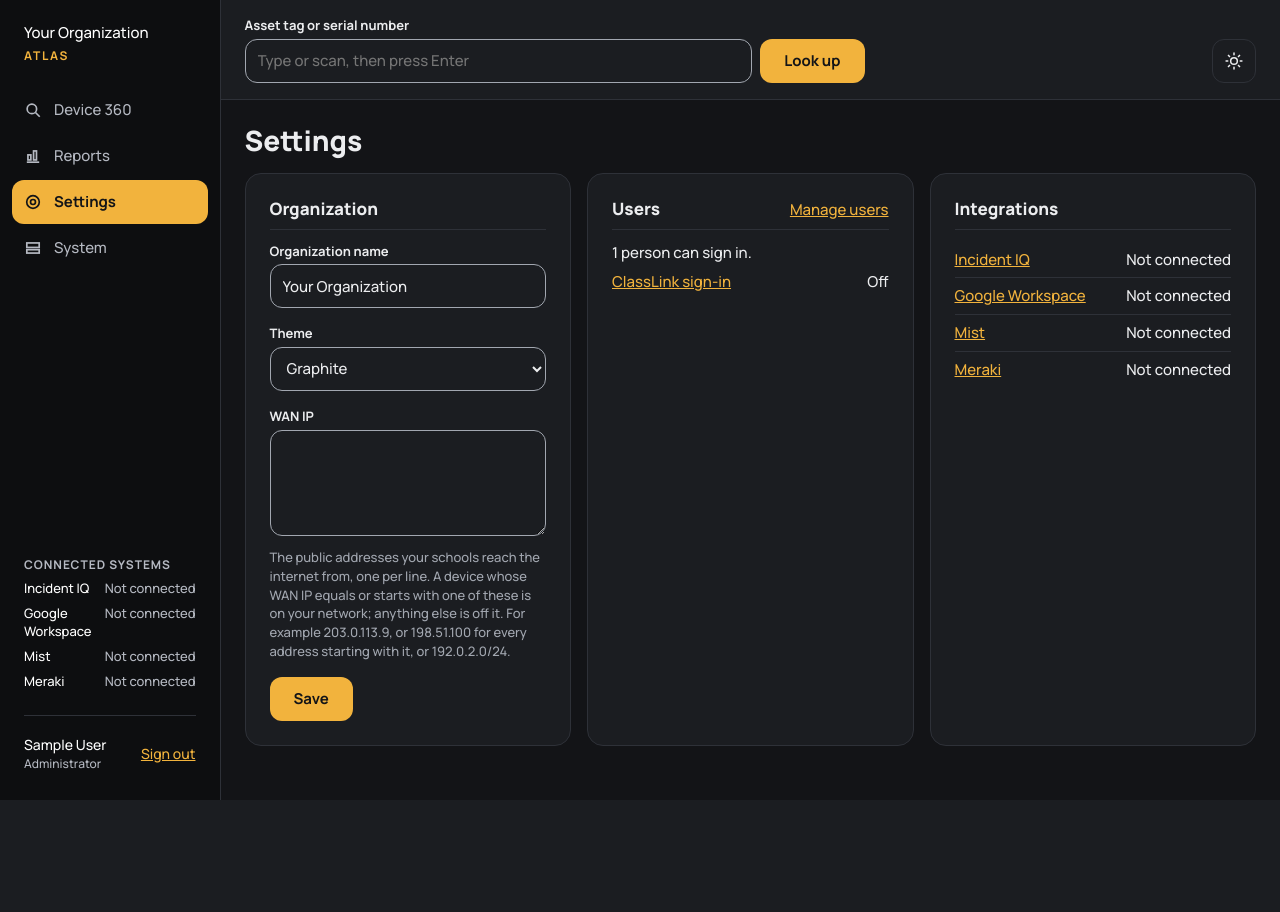
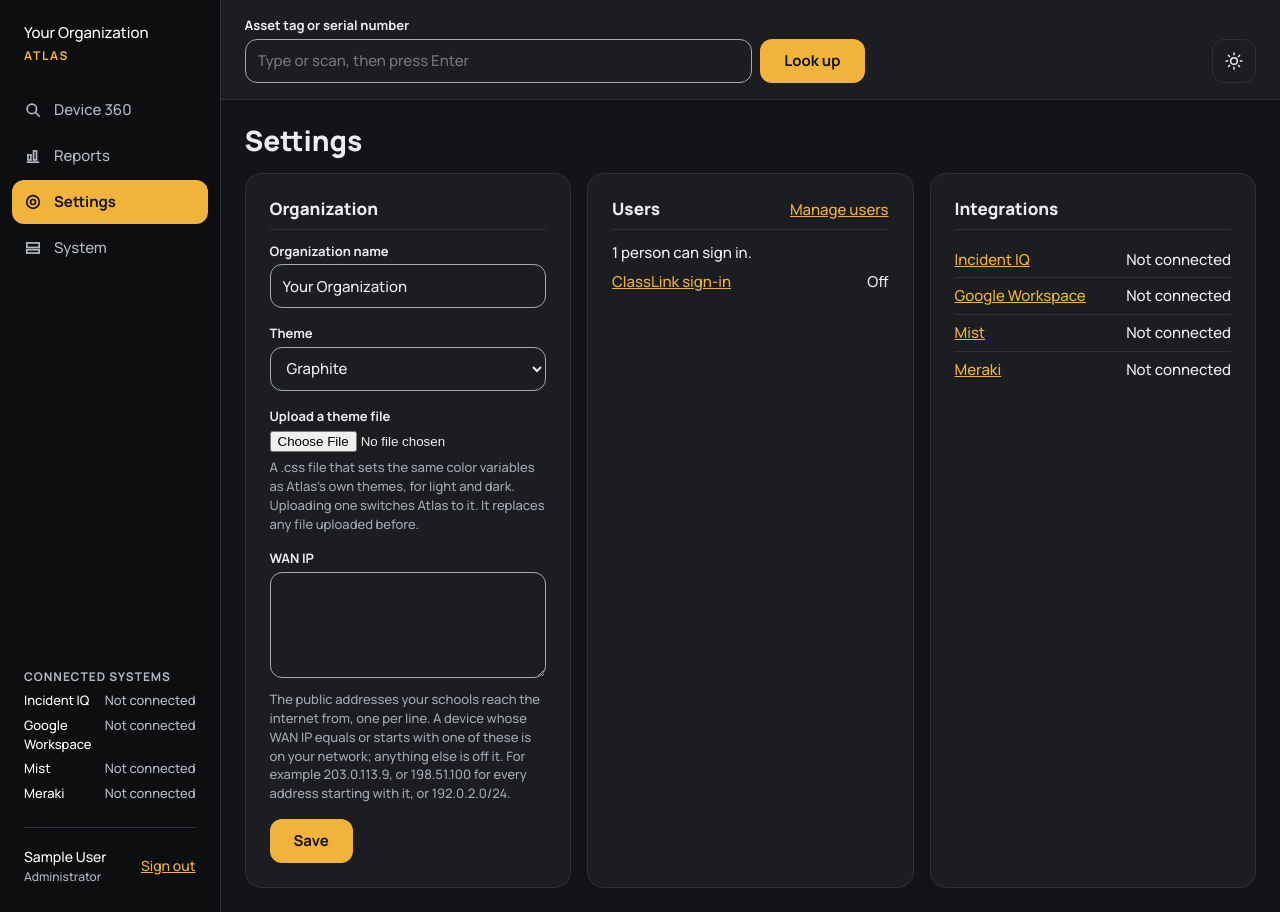
Before and after one commit to adukes40/Atlas2, a Django app: page /settings/ in a window 1280 px wide. Before the commit the page ends 800 px from the top, so only its background shows below. Run offline with Django 5.2, Linux system fonts and the light colour scheme; the visitor is signed in with stand-in values (Sample User, id 1); data comes from the database, SQL or seed files in the repository; data that the repository does not hold is empty; parts of the project's set-up code (start-up, migrations or seed data) failed here and were passed over.

Commit message:
Upload a theme file in Settings instead of a server folder
Administrators can upload a district's own theme CSS under Settings >
Organization. Atlas keeps it in the database, switches to it, and serves it
at /theme.css, so district colors never go in the repo or need copying onto
the server. Replaces the local themes folder from the previous commit.

```diff
--- a/app/core/context.py
+++ b/app/core/context.py
@@ -3,7 +3,12 @@ from devices.models import recent_lookups
 from integrations.status import systems
 
 from .models import Organization
-from .themes import get_theme
+import hashlib
+
+from django.templatetags.static import static
+from django.urls import reverse
+
+from .themes import UPLOADED, get_theme
 
 MODE_COOKIE = "atlas_mode"
 MODES = ("light", "dark", "auto")
@@ -12,13 +17,18 @@ MODES = ("light", "dark", "auto")
 def atlas(request):
     org = Organization.load()
     theme = get_theme(org.theme)
+    if org.theme == UPLOADED:
+        # The version changes with the file, so browsers fetch a new upload straight away.
+        theme_url = reverse("uploaded-theme") + "?v=" + hashlib.sha256(org.theme_upload.encode()).hexdigest()[:12]
+    else:
+        theme_url = static(theme["css"])
     # The person's own choice wins; otherwise the theme decides.
     choice = request.COOKIES.get(MODE_COOKIE)
     if choice not in MODES:
         choice = theme["mode"]
     return {
         "org": org,
-        "theme_css": theme["css"],
+        "theme_url": theme_url,
         "mode_choice": choice,
         # Written to <html data-mode>. Empty for "auto", so the device decides.
         "mode": choice if choice != "auto" else None,
--- a/app/core/forms.py
+++ b/app/core/forms.py
@@ -3,10 +3,24 @@ import ipaddress
 from django import forms
 from django.contrib.auth import get_user_model, password_validation
 
+import re
+
 from .models import Organization
+from .themes import UPLOADED
+
+THEME_FILE_LIMIT = 64 * 1024
 
 
 class OrganizationForm(forms.ModelForm):
+    theme_file = forms.FileField(
+        label="Upload a theme file", required=False,
+        widget=forms.ClearableFileInput(attrs={"accept": ".css,text/css"}),
+        help_text="A .css file that sets the same color variables as Atlas's own themes, for light and dark. "
+                  "Uploading one switches Atlas to it. It replaces any file uploaded before.",
+    )
+
+    field_order = ["name", "theme", "theme_file", "wan_ips"]
+
     class Meta:
         model = Organization
         fields = ["name", "theme", "wan_ips"]
@@ -21,7 +35,39 @@ class OrganizationForm(forms.ModelForm):
     def __init__(self, *args, **kwargs):
         kwargs.setdefault("label_suffix", "")
         super().__init__(*args, **kwargs)
+        if self.instance.theme_upload:
+            self.fields["theme_file"].help_text += f" Uploaded now: {theme_name(self.instance.theme_upload)}."
 
+    def clean_theme_file(self):
+        upload = self.cleaned_data.get("theme_file")
+        if not upload:
+            return None
+        if upload.size > THEME_FILE_LIMIT:
+            raise forms.ValidationError("That file is too big for a theme. Theme files are a few KB.")
+        try:
+            css = upload.read().decode("utf-8")
+        except UnicodeDecodeError:
+            raise forms.ValidationError("That is not a text CSS file.") from None
+        if "--" not in css or "<" in css:
+            raise forms.ValidationError("That does not look like an Atlas theme file. It should set CSS variables such as --bg and --ink.")
+        return css
+
+    def clean(self):
+        cleaned = super().clean()
+        if cleaned.get("theme_file"):
+            cleaned["theme"] = UPLOADED
+        elif cleaned.get("theme") == UPLOADED and not self.instance.theme_upload:
+            self.add_error("theme", "Upload a theme file first.")
+        return cleaned
+
+    def save(self, commit=True):
+        org = super().save(commit=False)
+        if self.cleaned_data.get("theme_file"):
+            org.theme_upload = self.cleaned_data["theme_file"]
+            org.theme = UPLOADED
+        if commit:
+            org.save()
+        return org
 
     def clean_wan_ips(self):
         lines = [line.strip() for line in self.cleaned_data["wan_ips"].splitlines() if line.strip()]
@@ -34,6 +80,12 @@ class OrganizationForm(forms.ModelForm):
             elif not line.strip(".:") or any(c not in "0123456789abcdefABCDEF.:" for c in line):
                 raise forms.ValidationError(f"“{line}” is not an address or the start of one.")
         return "\n".join(lines)
+
+
+def theme_name(css):
+    """The name in a theme file's opening comment, /* Name: ... */."""
+    found = re.match(r"\s*/\*\s*([^:*\n]{1,60}):", css)
+    return found.group(1).strip() if found else "a theme file"
 
 
 class UserForm(forms.ModelForm):
--- a/app/core/models.py
+++ b/app/core/models.py
@@ -12,6 +12,8 @@ class Organization(models.Model):
     theme = models.CharField(max_length=40, choices=theme_choices, default=DEFAULT_THEME)
     # One per line: a full address, the start of one (10.20.) or a range (203.0.113.0/24).
     wan_ips = models.TextField(blank=True)
+    # A theme file uploaded in Settings: CSS that sets the same variables as themes/slate.css.
+    theme_upload = models.TextField(blank=True)
 
     def save(self, *args, **kwargs):
         self.pk = 1
--- a/app/core/templates/core/page.html
+++ b/app/core/templates/core/page.html
@@ -5,7 +5,7 @@
 <meta name="viewport" content="width=device-width, initial-scale=1">
 <title>{% block title %}Atlas{% endblock %} · {{ org.name }}</title>
 <link rel="icon" href="data:,">
-<link rel="stylesheet" href="{% static theme_css %}">
+<link rel="stylesheet" href="{{ theme_url }}">
 <link rel="stylesheet" href="{% static 'core/atlas.css' %}">
 <script src="{% static 'core/atlas.js' %}" defer></script>
 </head>
--- a/app/core/templates/core/settings.html
+++ b/app/core/templates/core/settings.html
@@ -5,7 +5,7 @@
 <div class="grid">
   <section class="card">
     <div class="card-head"><h2>Organization</h2></div>
-    <form method="post">
+    <form method="post" enctype="multipart/form-data">
       {% csrf_token %}
       {% for field in form %}
       <div class="field">
--- a/app/core/themes.py
+++ b/app/core/themes.py
@@ -1,41 +1,18 @@
 """Themes Atlas can wear. Each one is a CSS file that sets the variables
 atlas.css reads, for light and dark mode.
-
-A district's own theme goes in core/static/core/themes/local/ on its server.
-That folder is kept out of git, so a district's colors never reach the public
-repo. The label comes from the file's opening comment, "/* Label: ... */",
-or else the file name. Local themes follow the person's device for Light/Dark.
 
 `mode` is what a person sees before they pick Light, Dark or Auto themselves:
 "dark", "light", or "auto" to follow their device."""
 
-import re
-from pathlib import Path
-
 DEFAULT_THEME = "graphite"
-LOCAL_DIR = Path(__file__).resolve().parent / "static" / "core" / "themes" / "local"
+UPLOADED = "uploaded"
 
 THEMES = {
     "graphite": {"label": "Graphite", "css": "core/themes/graphite.css", "mode": "dark"},
     "slate": {"label": "Slate", "css": "core/themes/slate.css", "mode": "auto"},
+    # The CSS file an administrator uploaded in Settings, kept in the database.
+    UPLOADED: {"label": "Uploaded theme file", "css": None, "mode": "auto"},
 }
-
-
-def local_themes(folder=LOCAL_DIR):
-    found = {}
-    for path in sorted(folder.glob("*.css")):
-        head = path.read_text(encoding="utf-8", errors="replace")[:400]
-        label = re.match(r"\s*/\*\s*([^:*\n]{1,60}):", head)
-        key = "local-" + path.stem[:30]
-        found[key] = {
-            "label": label.group(1).strip() if label else path.stem.replace("-", " ").title(),
-            "css": f"core/themes/local/{path.name}",
-            "mode": "auto",
-        }
-    return found
-
-
-THEMES.update(local_themes())
 
 
 def theme_choices():
--- a/app/core/urls.py
+++ b/app/core/urls.py
@@ -26,6 +26,7 @@ urlpatterns = [
     path("sso/classlink/metadata/", sso_views.metadata, name="saml-metadata"),
     path("system/", views.system, name="system"),
     path("appearance/", views.appearance, name="appearance"),
+    path("theme.css", views.uploaded_theme, name="uploaded-theme"),
     path("healthz/", views.healthz, name="healthz"),
     path("login/", sso_views.SignIn.as_view(), name="login"),
     path("logout/", auth_views.LogoutView.as_view(), name="logout"),
--- a/app/core/views.py
+++ b/app/core/views.py
@@ -5,7 +5,7 @@ from django.contrib.auth import get_user_model, update_session_auth_hash
 from django.contrib.auth.decorators import login_required
 from django.core.exceptions import PermissionDenied
 from django.db import connection
-from django.http import JsonResponse
+from django.http import HttpResponse, JsonResponse
 from django.shortcuts import get_object_or_404, redirect, render
 from django.utils import timezone
 from django.utils.http import url_has_allowed_host_and_scheme
@@ -29,6 +29,14 @@ def _database_ok():
         return False
 
 
+def uploaded_theme(request):
+    """The theme file uploaded in Settings. Not behind sign-in: the sign-in page wears it too."""
+    response = HttpResponse(Organization.load().theme_upload, content_type="text/css; charset=utf-8")
+    response["Cache-Control"] = "public, max-age=31536000"  # the page links it with ?v=<hash of the file>
+    response["X-Content-Type-Options"] = "nosniff"
+    return response
+
+
 def healthz(request):
     ok = _database_ok()
     return JsonResponse({"ok": ok}, status=200 if ok else 503)
@@ -39,7 +47,7 @@ def settings_page(request):
     if not request.user.is_superuser:
         raise PermissionDenied
     org = Organization.load()
-    form = OrganizationForm(request.POST or None, instance=org)
+    form = OrganizationForm(request.POST or None, request.FILES or None, instance=org)
     if request.method == "POST" and form.is_valid():
         form.save()
         messages.success(request, "Settings saved.")
```
Also changed, not shown: app/core/tests.py (+26 -13 lines), README.md, app/core/migrations/0005_theme_upload.py (added), app/core/static/core/themes/local/README.md (deleted), 1 other file.
